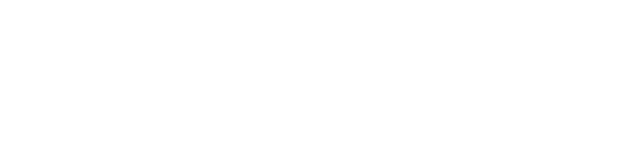
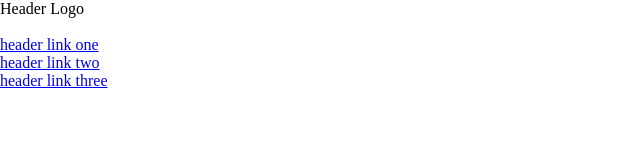
Before and after one commit to Gioant/odin-landingPage, a plain HTML site: page index.html in a window 1280 px wide. Shown: the whole page, without its empty margins (0-640 px from the left). Drawn offline with Linux system fonts and the light colour scheme.

Commit message:
added header template section

```diff
--- a/index.html
+++ b/index.html
@@ -8,5 +8,18 @@
     <title>Landing Page Project</title>
 </head>
 <body>
+    <div class="header">
+        <div class="logo">
+            <p>Header Logo</p>
+            <img></img>
+        </div>
+        <nav class="navBar">
+            <ul>
+                <li class="links"><a href="#">header link one</a></li>
+                <li class="links"><a href="#">header link two</a></li>
+                <li class="links"><a href="#">header link three</a></li>
+            </ul>
+        </nav>
+    </div>
 </body>
 </html>
```
